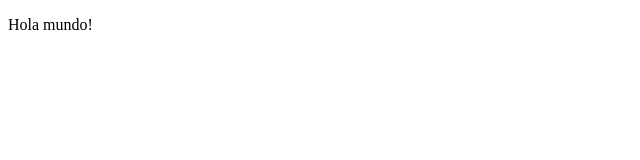
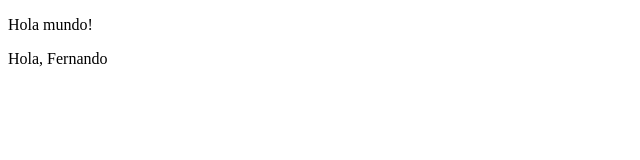
Before and after one commit to go3212/azure_bot_template, a plain HTML site: page index.htm in a window 1280 px wide. Shown: the full height of the page, 0-640 px from the left. Drawn offline with Linux system fonts and the light colour scheme.

Commit message:
He puesto un nombre de una persona

```diff
--- a/index.htm
+++ b/index.htm
@@ -3,5 +3,6 @@
 <html>
     <body>
         <p>Hola mundo!</p>
+        <p>Hola, Fernando</p>
     </body>
 </html>
```
